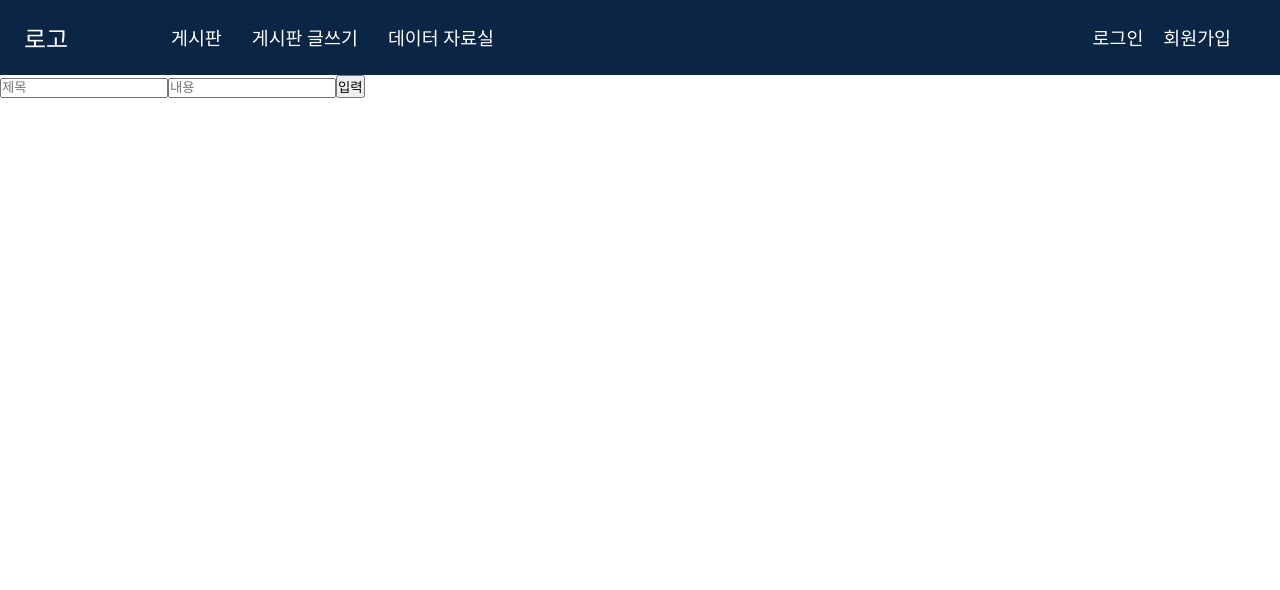
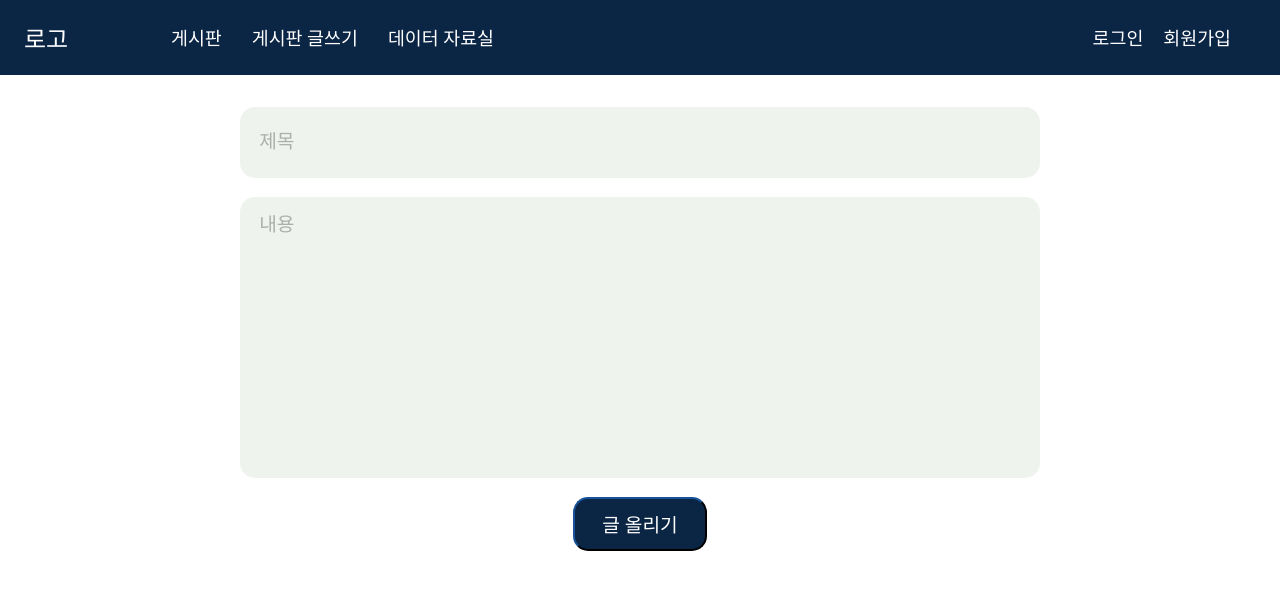
Before and after one commit to nightskyshop/baseballtalk, a Next.js app: page /post/create in a window 1280 px wide. Shown: the top 590 px of the page. Built offline with nearby package versions, Linux system fonts and the light colour scheme.

Commit message:
Design: Create Post Create Style

```diff
--- a/components/PostFrom.js
+++ b/components/PostForm.js
@@ -1,8 +1,9 @@
 import axios from "axios";
 import { useRouter } from "next/router";
 import { useState } from "react";
+import styles from "./PostForm.module.css";
 
-export default function PostFrom() {
+export default function PostForm() {
   const router = useRouter();
   const [ok, setOk] = useState(false);
 
@@ -21,7 +22,12 @@ export default function PostFrom() {
     const form = e.currentTarget;
     const title = form.elements.namedItem("title").value;
     const content = form.elements.namedItem("content").value;
-    await createPost(title, content, 1);
+
+    if (title == "" || content == "") {
+      window.alert("제목과 내용을 채워주세요.")
+    } else {
+      await createPost(title, content, 1);
+    }
 
     if (ok) {
       router.push("/post");
@@ -29,20 +35,22 @@ export default function PostFrom() {
   };
 
   return (
-    <form onSubmit={onSubmit}>
+    <form onSubmit={onSubmit} className={styles.form}>
       <input
         type="text"
         placeholder="제목"
         name="title"
+        className={styles.form__title}
       />
 
-      <input
+      <textarea
         type="text"
         placeholder="내용"
         name="content"
+        className={styles.form__content}
       />
 
-      <button>입력</button>
+      <button className={styles.form__button}>글 올리기</button>
     </form>
   )
 };
--- /dev/null
+++ b/components/PostForm.module.css
@@ -0,0 +1,40 @@
+.form {
+    display: grid;
+    grid-template-columns: 1fr;
+    grid-template-rows: 90px 300px;
+    margin: 0 auto;
+    max-width: 800px;
+}
+
+.form__title, .form__content {
+    margin-bottom: 1em;
+    border-radius: 15px;
+    background-color: var(--clr-background);
+    font-size: var(--fs-input);
+    resize: none;
+}
+
+.form__title {
+    padding: 0.5em 1em;
+}
+.form__content {
+    padding: 0.6em 1em;
+}
+
+.form__title::placeholder, .form__content::placeholder {
+   font-size: var(--fs-input);
+   color: rgba(128,128,128, 0.6);
+}
+
+.form__button {
+    margin: 0 auto;
+    height: 50px;
+    color: var(--clr-light);
+    background-color: var(--clr-dark);
+    border: 2px outset var(--clr-dark);
+    border-radius: 15px;
+    font-size: var(--fs-input);
+    text-align: center;
+    cursor: pointer;
+    min-width: 130px;
+}
--- a/pages/post/create.js
+++ b/pages/post/create.js
@@ -1,9 +1,10 @@
-import PostFrom from "@/components/PostFrom";
+import PostForm from "@/components/PostForm";
+import styles from "@/styles/create.module.css";
 
 export default function PostCreate() {
   return (
-    <div>
-      <PostFrom />
-    </div>
+    <section className={styles.create}>
+      <PostForm />
+    </section>
   )
 }
--- /dev/null
+++ b/styles/create.module.css
@@ -0,0 +1,3 @@
+.create {
+    margin: 2em;
+}
--- a/styles/global.css
+++ b/styles/global.css
@@ -17,8 +17,13 @@ a {
     color: var(--clr-dark)
 }
 
+input, textarea, button {
+    all: unset;
+}
+
 :root {
     --clr-dark: #0B2545;
+    --clr-background: #EEF4ED;
     --clr-light: #FFFFFF;
 
     --fs-h1: 3rem;
@@ -26,7 +31,6 @@ a {
     --fs-h3: 1.5rem;
     --fs-h4: 1.15rem;
     --fs-input: 1.2rem;
-    --fs-body: 1rem;
 
     --fw-reg: 300;
     --fw-bold: 900;
```
